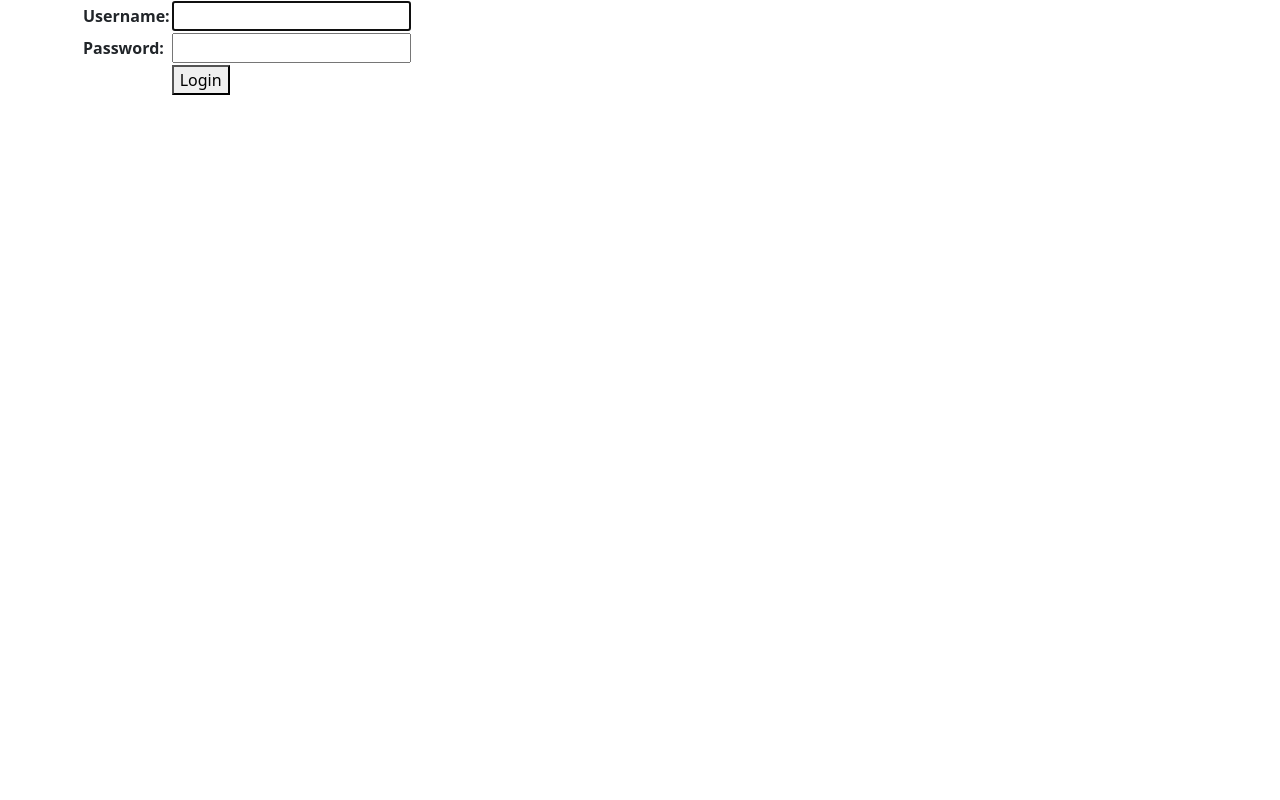
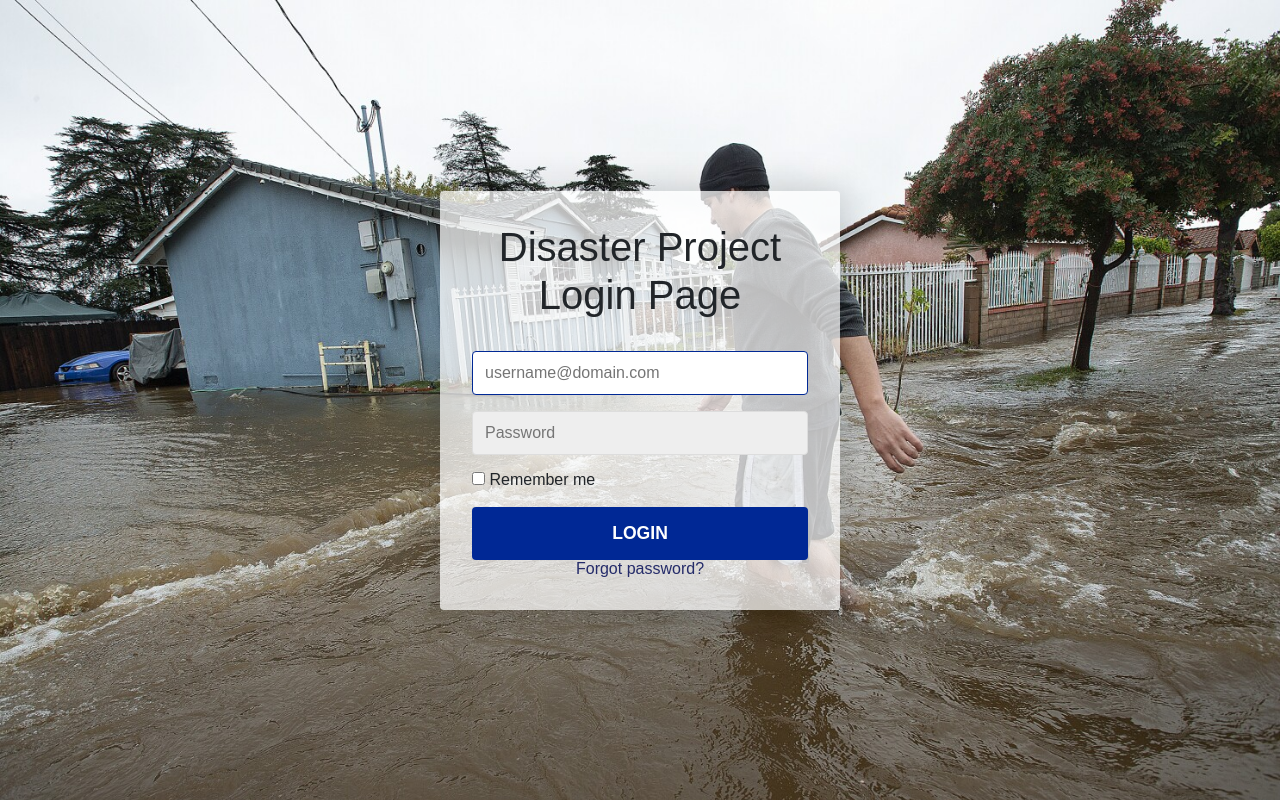
Before and after one commit to dumansh/disaster, a Django app: page /login/ in a window 1280 px wide. Run offline with Django 4.2, Linux system fonts and the light colour scheme.

Commit message:
Updates to settings, urls, views.py + initial login.html
includes static files

```diff
--- a/disaster/urls.py
+++ b/disaster/urls.py
@@ -13,6 +13,8 @@ Including another URLconf
     1. Import the include() function: from django.urls import include, path
     2. Add a URL to urlpatterns:  path('blog/', include('blog.urls'))
 """
+from django.conf import settings
+from django.conf.urls.static import static
 from django.contrib import admin
 from django.urls import path
 from . import views
@@ -22,4 +24,5 @@ urlpatterns = [
     path('logout/', views.logout_page, name='logout'),
     path('dashboard/', views.dashboard, name='dashboard'),
     path('admin/', admin.site.urls),
-]
+
+] + static(settings.STATIC_URL, document_root=settings.STATIC_ROOT)
--- a/disaster/views.py
+++ b/disaster/views.py
@@ -23,7 +23,6 @@ def login_page(request):
                 # remembers the user next time
                 return redirect("dashboard")
 
-
     form = AuthenticationForm()
     return render(request, 'login.html', {'form': form})
 
@@ -32,6 +31,7 @@ def logout_page(request):
     logout(request)
     return redirect('login')
 
+
 @login_required(login_url='/login')
 def dashboard(request):
     return render(request, "dashboard.html")
--- /dev/null
+++ b/static/css/style.css
@@ -0,0 +1,126 @@
+body {
+    --color-primary: #002895;
+    --color-primary-dark: #007f67;
+    --color-secondary: #252c6a;
+    --color-error: #cc3333;
+    --color-success: #4bb544;
+    --border-radius: 4px;
+
+    margin: 0;
+    height: 100vh;
+    display: flex;
+    align-items: center;
+    justify-content: center;
+    font-size: 18px;
+    background: url(/static/images/flood.jpg);
+    background-size: cover;
+}
+
+.container {
+    width: 400px;
+    max-width: 400px;
+    margin: 1rem;
+    padding: 2rem;
+    box-shadow: 0 0 40px rgba(0, 0, 0, 0.2);
+    border-radius: var(--border-radius);
+    background: #ffffffb7;
+}
+
+.container,
+.form__input,
+.form__button {
+    font: 500 1rem 'Quicksand', sans-serif;
+}
+
+.form--hidden {
+    display: none;
+}
+
+.form > *:first-child {
+    margin-top: 0;
+}
+
+.form > *:last-child {
+    margin-bottom: 0;
+}
+
+.form__title {
+    margin-bottom: 2rem;
+    text-align: center;
+}
+
+.form__message {
+    text-align: center;
+    margin-bottom: 1rem;
+}
+
+.form__message--success {
+    color: var(--color-success);
+}
+
+.form__message--error {
+    color: var(--color-error);
+}
+
+.form__input-group {
+    margin-bottom: 1rem;
+}
+
+.form__input {
+    display: block;
+    width: 100%;
+    padding: 0.75rem;
+    box-sizing: border-box;
+    border-radius: var(--border-radius);
+    border: 1px solid #dddddd;
+    outline: none;
+    background: #eeeeee;
+    transition: background 0.2s, border-color 0.2s;
+}
+
+.form__input:focus {
+    border-color: var(--color-primary);
+    background: #ffffff;
+}
+
+.form__input--error {
+    color: var(--color-error);
+    border-color: var(--color-error);
+}
+
+.form__input-error-message {
+    margin-top: 0.5rem;
+    font-size: 0.85rem;
+    color: var(--color-error);
+}
+
+.form__button {
+    width: 100%;
+    padding: 1rem 2rem;
+    font-weight: bold;
+    font-size: 1.1rem;
+    color: #ffffff;
+    border: none;
+    border-radius: var(--border-radius);
+    outline: none;
+    cursor: pointer;
+    background: var(--color-primary);
+}
+
+.form__button:hover {
+    background: var(--color-primary-dark);
+}
+
+.form__button:active {
+    transform: scale(0.98);
+}
+
+.form__text {
+    text-align: center;
+}
+
+.form__link {
+    color: var(--color-secondary);
+    text-decoration: none;
+    cursor: pointer;
+}
--- a/templates/login.html
+++ b/templates/login.html
@@ -1,21 +1,42 @@
 {% extends 'base.html' %}
+{% load static %}
+
 
 {% block head %}
 <title>Login</title>
+<link rel="stylesheet" href="{% static 'css/style.css' %}">
+
 {% endblock %}
 
 {% block content %}
 <div class="container">
-    <form method="POST" action="">
-      {% csrf_token %}
-        <table>
-             {{form }}
-            <tr>
-                <td></td>
-                <td><button type="submit">Login</button></td>
-            </tr>
-        </table>
+    <form method="POST" class="form" id="login">
+        {% csrf_token %}
+        <h1 class="form__title">Disaster Project Login Page</h1>
+
+        <div class="form__message form__message--error"></div>
+
+        <div class="form__input-group">
+            <input type="text" class="form__input" autofocus placeholder="username@domain.com">
+            <div class="form__input-error-message"></div>
+        </div>
+
+        <div class="form__input-group">
+            <input type="password" class="form__input" autofocus placeholder="Password">
+            <div class="form__input-error-message"></div>
+        </div>
+
+        <input type="checkbox" value="lsRememberMe" id="rememberMe"> <label for="rememberMe">Remember me<br></label>
+        <br><br>
+
+        <button class="form__button" type="submit">LOGIN</button>
+
+        <p class="form__text">
+            <a href="#" class="form__link">Forgot password?</a>
+        </p>
 
     </form>
 </div>
+
+<script src="{% static 'js/main.js' %}"></script>
 {% endblock %}
```
Also changed, not shown: disaster/settings.py (+5 -6 lines), static/images/flood.jpg (added), static/js/main.js (added).
